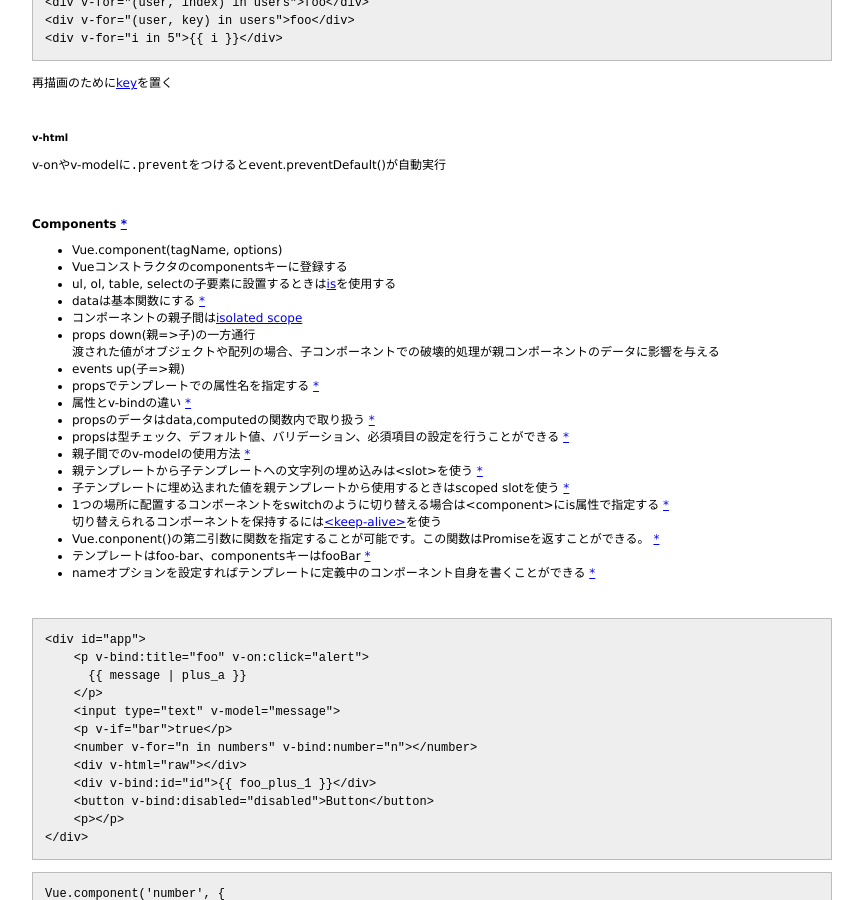
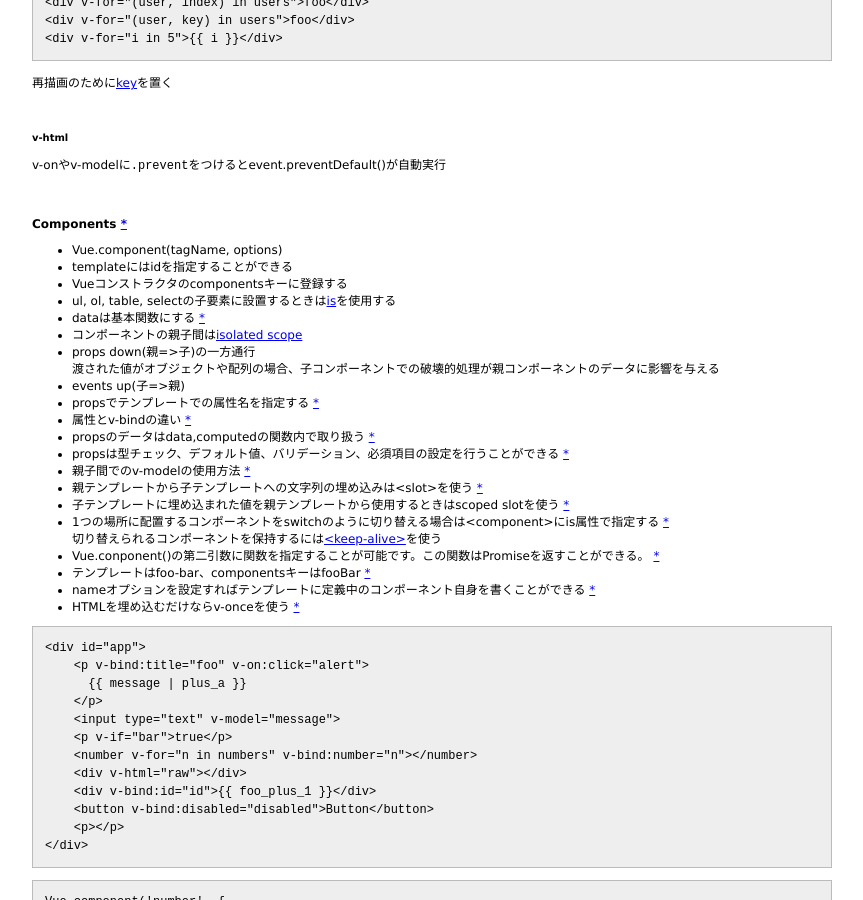
Before and after one commit to 38elements/38elements.github.com, a Jekyll site: the page built from _posts/2016-12-20-vuejs.md, in a window 1280 px wide and 900 px high, scrolled down 909 px. Shown: the whole window, without its empty margins (208-1071 px from the left). Built offline with Jekyll 4.4.1, drawn with Linux system fonts in a browser that asks for light colours.

Commit message:
Update 2016-12-20-vuejs.md

````diff
--- a/_posts/2016-12-20-vuejs.md
+++ b/_posts/2016-12-20-vuejs.md
@@ -71,6 +71,7 @@ v-onやv-modelに`.prevent`をつけるとevent.preventDefault()が自動実行
 
 #### Components [\*](https://vuejs.org/v2/guide/components.html)
 * Vue.component(tagName, options)
+* templateにはidを指定することができる
 * Vueコンストラクタのcomponentsキーに登録する
 * ul, ol, table, selectの子要素に設置するときは[is](https://vuejs.org/v2/guide/components.html#DOM-Template-Parsing-Caveats)を使用する
 * dataは基本関数にする [\*](https://vuejs.org/v2/guide/components.html#data-Must-Be-a-Function)
@@ -90,7 +91,7 @@ v-onやv-modelに`.prevent`をつけるとevent.preventDefault()が自動実行
 * Vue.conponent()の第二引数に関数を指定することが可能です。この関数はPromiseを返すことができる。 [\*](https://vuejs.org/v2/guide/components.html#Async-Components)
 * テンプレートはfoo-bar、componentsキーはfooBar [\*](https://vuejs.org/v2/guide/components.html#Component-Naming-Conventions)
 * nameオプションを設定すればテンプレートに定義中のコンポーネント自身を書くことができる [\*](https://vuejs.org/v2/guide/components.html#Recursive-Components)
-
+* HTMLを埋め込むだけならv-onceを使う [\*](https://vuejs.org/v2/guide/components.html#Cheap-Static-Components-with-v-once)
 <br>
 
 ```
````
